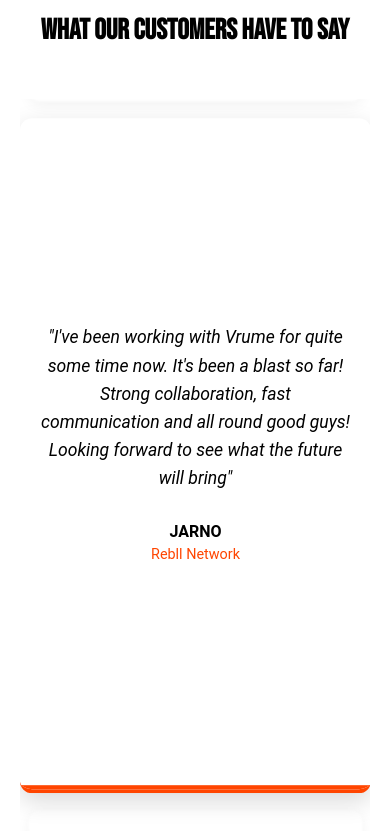
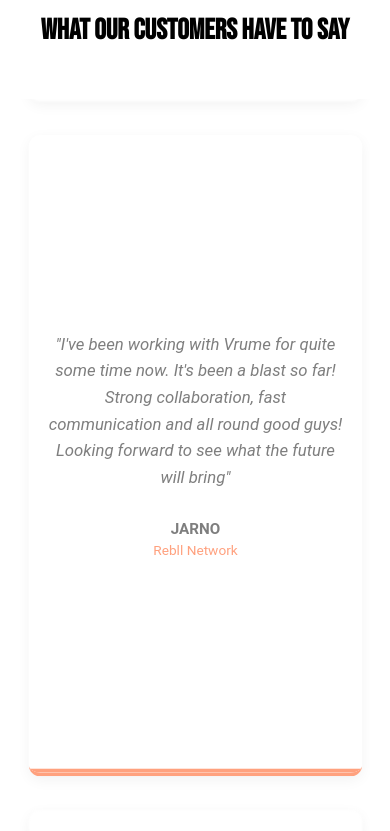
Before and after one commit to Lacoque/Challenge_A-Teamwork_2025, a plain HTML site: page index.html in a window 390 px wide. Shown: the part 5273-6104 px from the top of the page. Drawn offline with Linux system fonts and the light colour scheme; a web font is replaced by a local one.

Commit message:
Update style.css

```diff
--- a/style.css
+++ b/style.css
@@ -1382,11 +1382,11 @@ h3.step-title {
         overflow: hidden;
     }
 
-    .testimonials .testimonial.active {
+    /* .testimonials .testimonial.active {
         opacity: 1 !important;
         transform: scale(1) !important;
         box-shadow: 0 8px 25px rgba(0, 0, 0, 0.15) !important;
-    }
+    } */
     .testimonials .testimonial.active::after {
         content: '';
         position: absolute;
```
